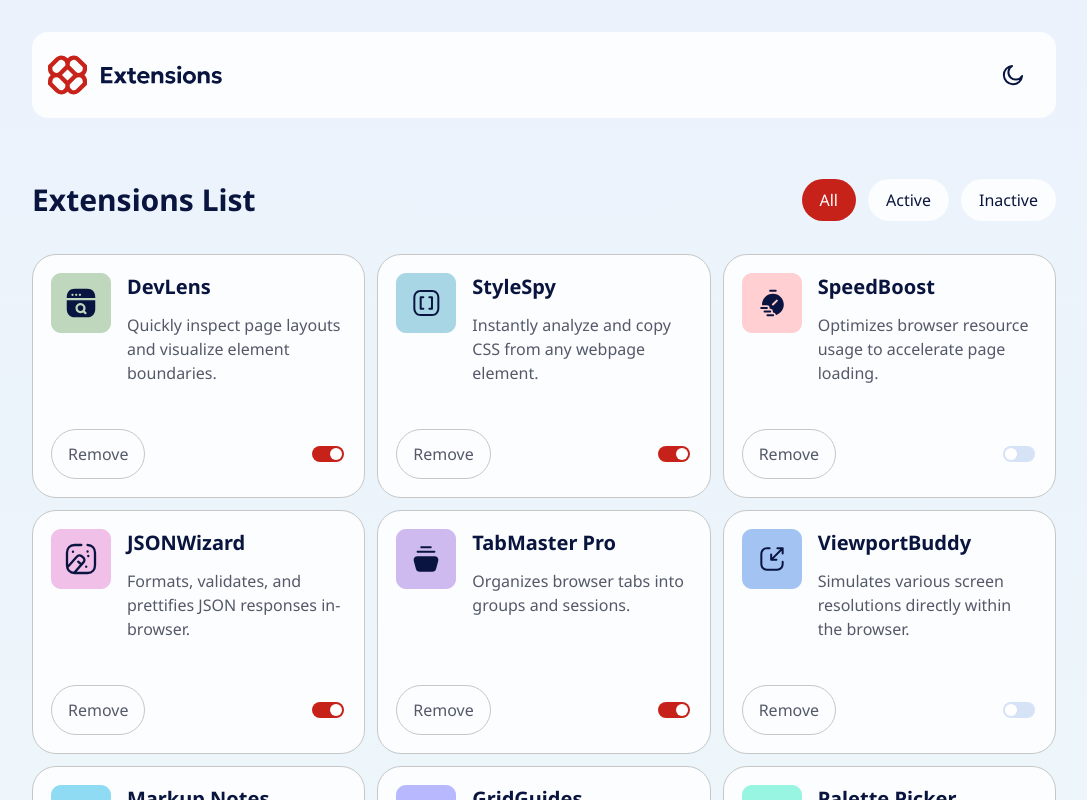
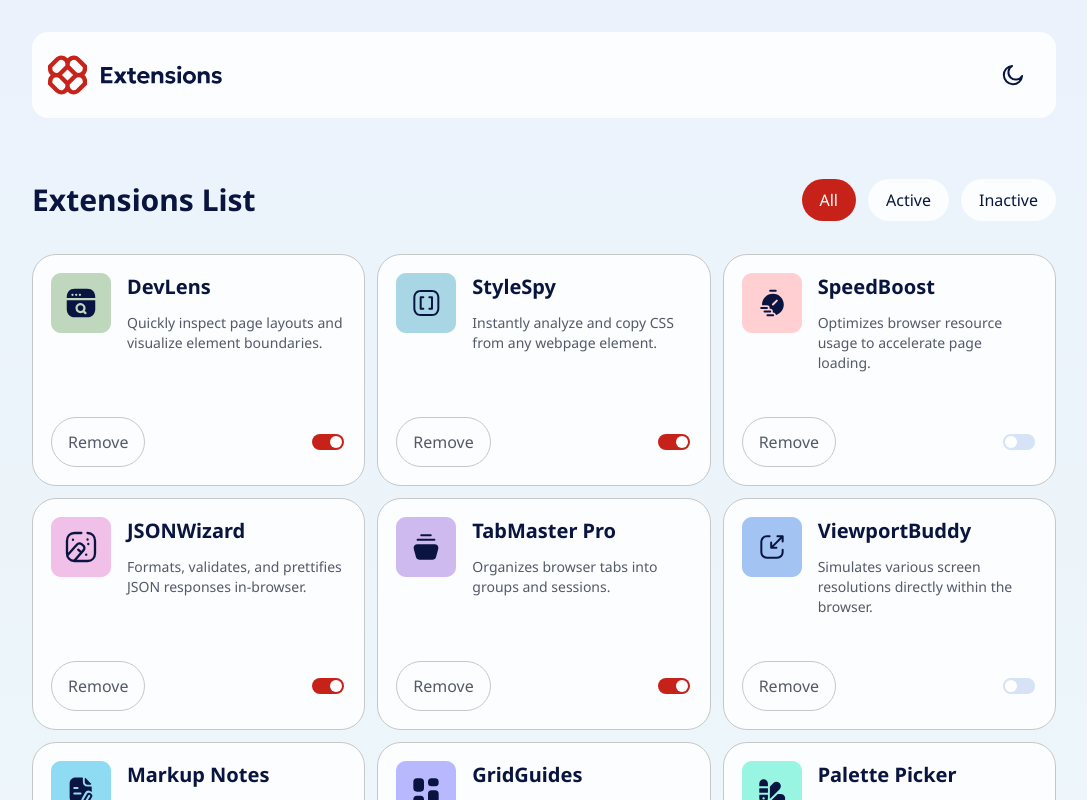
Before and after one commit to wfarre/browser-extension-manager-UI, a Vue app: page / in a window 1280 px wide. Shown: the top 800 px of the page, without its empty margins (96-1183 px from the left). Built offline with nearby package versions, Linux system fonts and the light colour scheme.

Commit message:
try smaller text for LCP

```diff
--- a/src/components/Card.vue
+++ b/src/components/Card.vue
@@ -19,7 +19,7 @@ const alt = computed(() => `${props.title}'s logo`);
       <img :src="imagePath" height="60" width="60" :alt="alt" lazy />
       <div>
         <h2 class="text-text-title mb-3 text-xl font-bold">{{ title }}</h2>
-        <p>{{ content }}</p>
+        <p class="text-sm">{{ content }}</p>
       </div>
     </header>
     <footer class="flex items-center justify-between">
```
